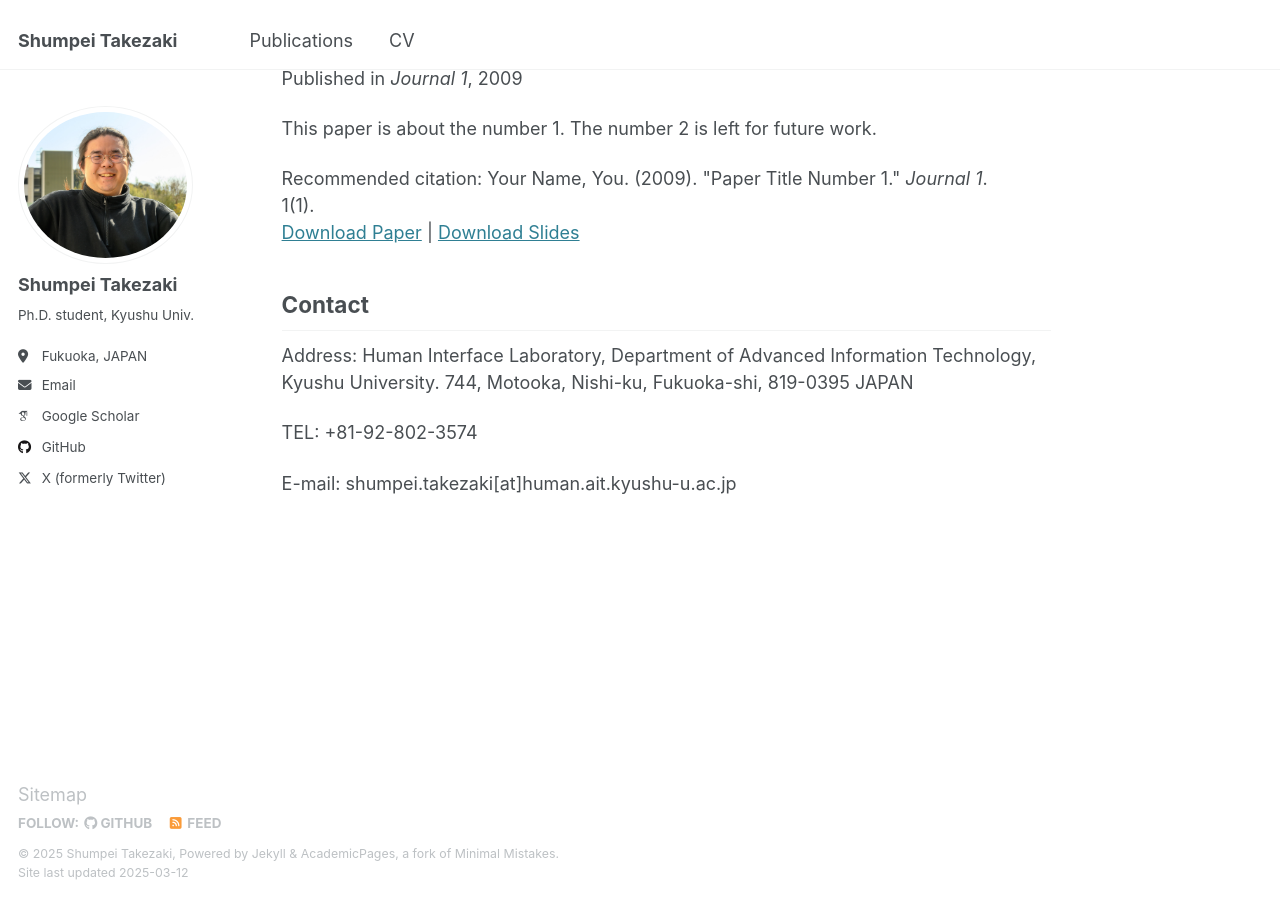
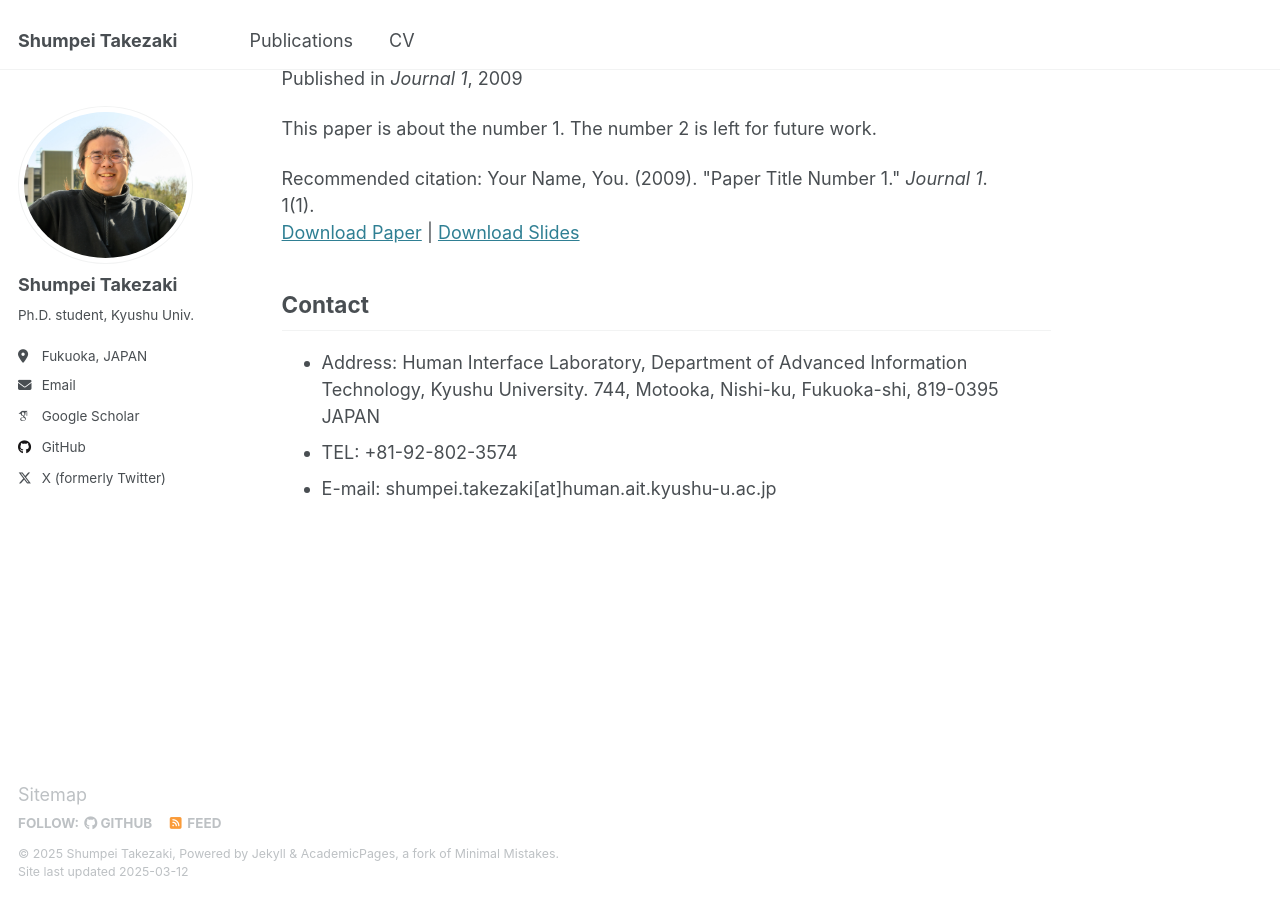
Before and after one commit to shumpei-takezaki/shumpei-takezaki.github.io, a Jekyll site: the page built from _pages/about.md, in a window 1280 px wide and 900 px high, scrolled down 1579 px. Built offline with Jekyll 4.4.1, drawn with Linux system fonts in a browser that asks for light colours; some web fonts are replaced.

```diff
--- a/_pages/about.md
+++ b/_pages/about.md
@@ -29,8 +29,6 @@ For a more comprehensive list of publications, please visit my [Google Scholar](
 {% endfor %}
 
 ## Contact
-Address: Human Interface Laboratory, Department of Advanced Information Technology, Kyushu University. 744, Motooka, Nishi-ku, Fukuoka-shi, 819-0395 JAPAN
-
-TEL: +81-92-802-3574
-
-E-mail: shumpei.takezaki[at]human.ait.kyushu-u.ac.jp
+- Address: Human Interface Laboratory, Department of Advanced Information Technology, Kyushu University. 744, Motooka, Nishi-ku, Fukuoka-shi, 819-0395 JAPAN
+- TEL: +81-92-802-3574
+- E-mail: shumpei.takezaki[at]human.ait.kyushu-u.ac.jp
```
